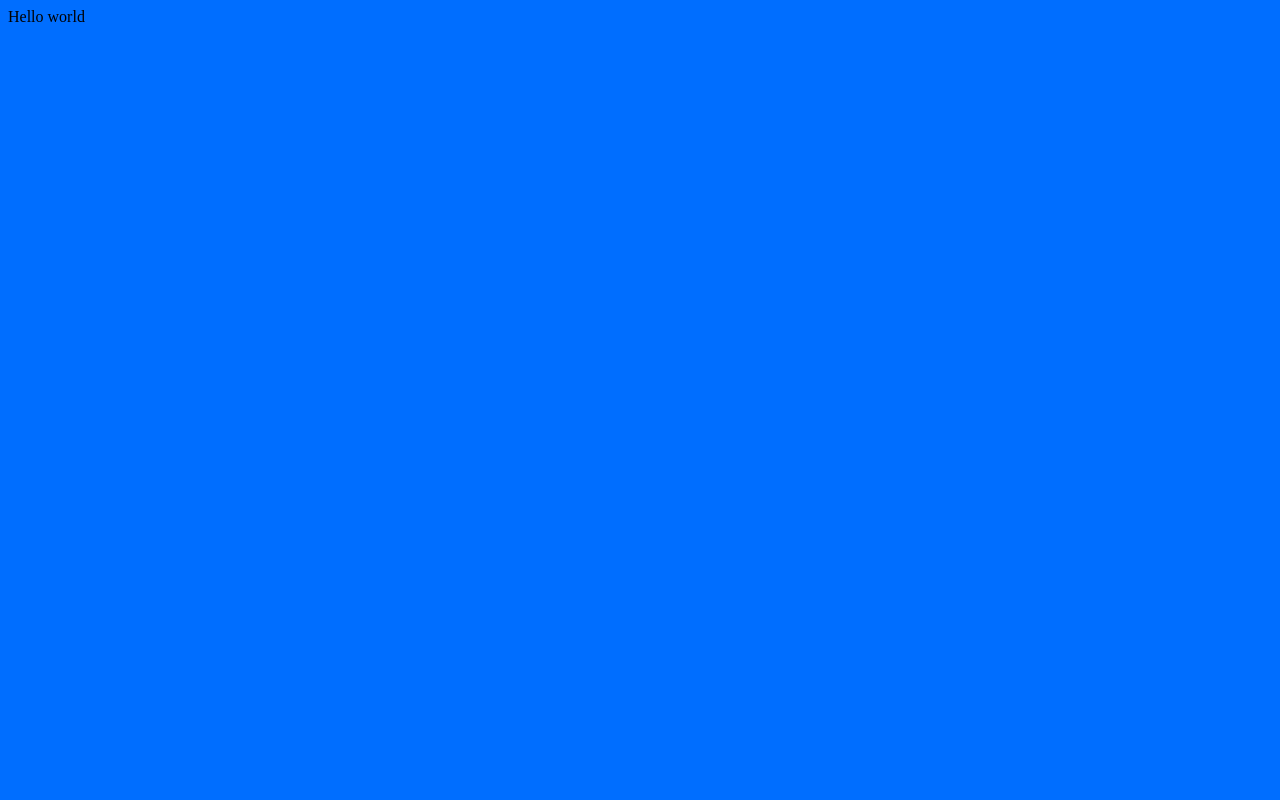
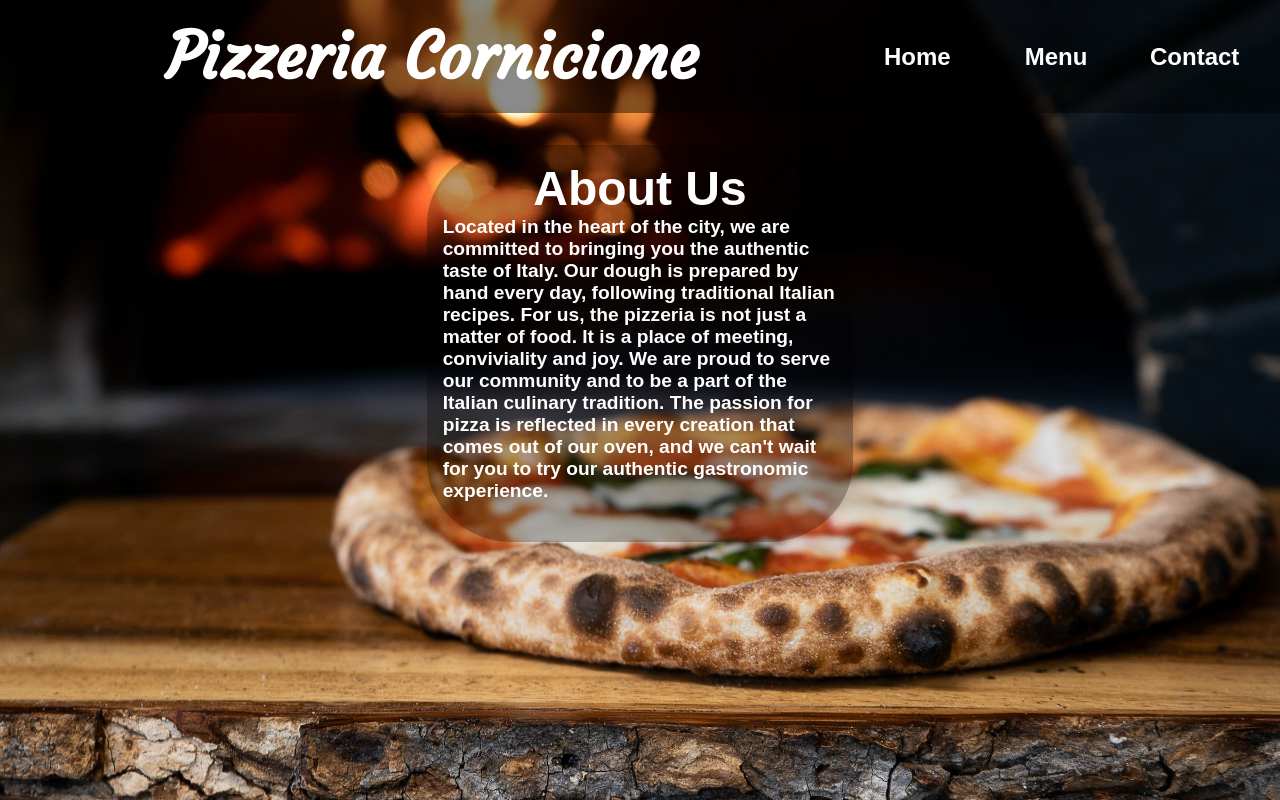
Before and after one commit to G-Alessandro/Restaurant-Page, a website built with webpack: page dist/index.html in a window 1280 px wide. Built offline with nearby package versions, Linux system fonts and the light colour scheme.

Commit message:
Add home page

```diff
--- /dev/null
+++ b/src/home.js
@@ -0,0 +1,47 @@
+const content = document.getElementById('content');
+
+const topBar = document.createElement('div');
+topBar.classList.add('top-bar');
+content.appendChild(topBar);
+
+const restaurantName = document.createElement('div');
+restaurantName.classList.add('restaurant-name');
+topBar.appendChild(restaurantName);
+restaurantName.innerText = 'Pizzeria Cornicione';
+
+const tabContainer = document.createElement('div');
+tabContainer.classList.add('tab-container');
+topBar.appendChild(tabContainer);
+
+const homeTab = document.createElement('div');
+homeTab.classList.add('tab-home');
+tabContainer.appendChild(homeTab);
+homeTab.innerText = 'Home';
+
+const menuTab = document.createElement('div');
+menuTab.classList.add('tab-menu');
+tabContainer.appendChild(menuTab);
+menuTab.innerText = 'Menu';
+
+const contactTab = document.createElement('div');
+contactTab.classList.add('tab-contact');
+tabContainer.appendChild(contactTab);
+contactTab.innerText = 'Contact';
+
+const aboutUsContainer = document.createElement('div');
+aboutUsContainer.classList.add('about-us-container');
+content.appendChild(aboutUsContainer);
+
+const aboutUs = document.createElement('div');
+aboutUs.classList.add('about-us');
+aboutUsContainer.appendChild(aboutUs);
+
+const aboutUsTitle = document.createElement('h1');
+aboutUsTitle.classList.add('about-us-title');
+aboutUs.appendChild(aboutUsTitle);
+aboutUsTitle.innerText = 'About Us';
+
+const aboutUsDescription = document.createElement('p');
+aboutUsDescription.classList.add('about-us-description');
+aboutUs.appendChild(aboutUsDescription);
+aboutUsDescription.innerText = 'Located in the heart of the city, we are committed to bringing you the authentic taste of Italy. Our dough is prepared by hand every day, following traditional Italian recipes. For us, the pizzeria is not just a matter of food. It is a place of meeting, conviviality and joy. We are proud to serve our community and to be a part of the Italian culinary tradition. The passion for pizza is reflected in every creation that comes out of our oven, and we can\'t wait for you to try our authentic gastronomic experience.';
--- a/src/index.js
+++ b/src/index.js
@@ -1,5 +1,2 @@
 import './style.css';
-
-const hello = document.getElementById('content');
-
-hello.innerText = 'Hello world';
+import './home';
--- a/src/style.css
+++ b/src/style.css
@@ -1,3 +1,75 @@
+@font-face {
+  font-family: "Courgette-Regular";
+  src: url(./assets/fonts/Courgette-Regular/Courgette-Regular.ttf);
+}
+
+* {
+  margin: 0;
+  padding: 0;
+  font-family: Arial, Helvetica, sans-serif;
+  color: white;
+}
+
 body {
-  background-color: #006eff;
+  background-image: url('./assets/imgs/pizza-wood-oven.jpg');
+  background-repeat: no-repeat;
+  background-size: 100%;
 }
+
+#content {
+  height: 500px;
+}
+
+.top-bar {
+  display: grid;
+  grid-template-columns: 2fr 1fr;
+  background-color: rgba(0, 0, 0, 0.459);
+  /* color: white; */
+  padding: 1rem;
+}
+
+.restaurant-name {
+  grid-column: 1 / 2;
+  display: flex;
+  font-family: "Courgette-Regular";
+  font-size: 4rem;
+  font-weight: 900;
+  justify-content: center;
+  align-items: center;
+}
+
+.tab-container {
+  grid-column: 2 / 3;
+  display: grid;
+  font-size: 1.5rem;
+  font-weight: 900;
+  grid-template-columns: 1fr 1fr 1fr;
+  justify-items: center;
+  align-items: center;
+}
+
+.about-us-container {
+  display: grid;
+  grid-template-columns: 1fr 1fr 1fr;
+}
+
+.about-us {
+  grid-column: 2 / 3;
+  display: grid;
+  justify-items: center;
+  align-items: center;
+  margin-top: 2rem;
+  padding: 1rem 1rem 2.5rem;
+  background-color: rgba(0, 0, 0, 0.274);
+  border-radius: 20%;
+}
+
+.about-us-title {
+  font-size: 3rem;
+  font-weight: 900;
+}
+
+.about-us-description {
+  font-size: 1.2rem;
+  font-weight: 900;
+}
```
Also changed, not shown: src/assets/fonts/Courgette-Regular/OFL.txt (added, +94 -0 lines), dist/6128fa97f2ed81a8f703.ttf (added), dist/a337efe2bae20c5b475a.jpg (added), dist/main.js, src/assets/fonts/Courgette-Regular/Courgette-Regular.ttf (added), src/assets/imgs/pizza-on-the-plate.jpg (added), src/assets/imgs/pizza-wood-oven.jpg (added), src/contact.js (added), src/menu.js (added), 1 other file.
